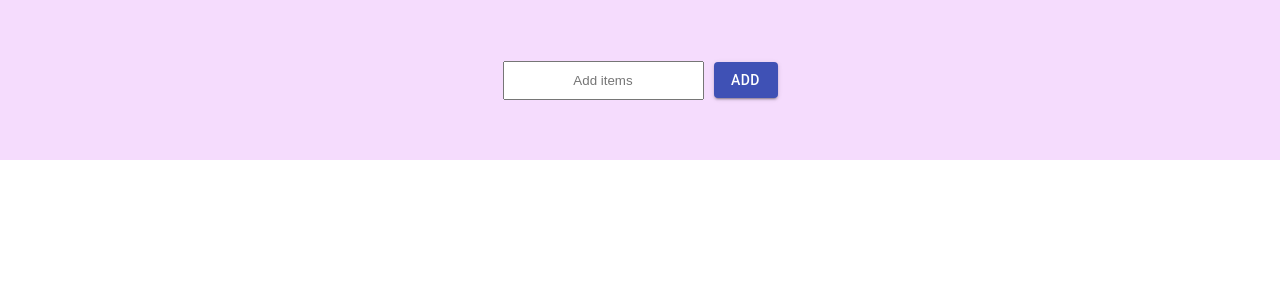
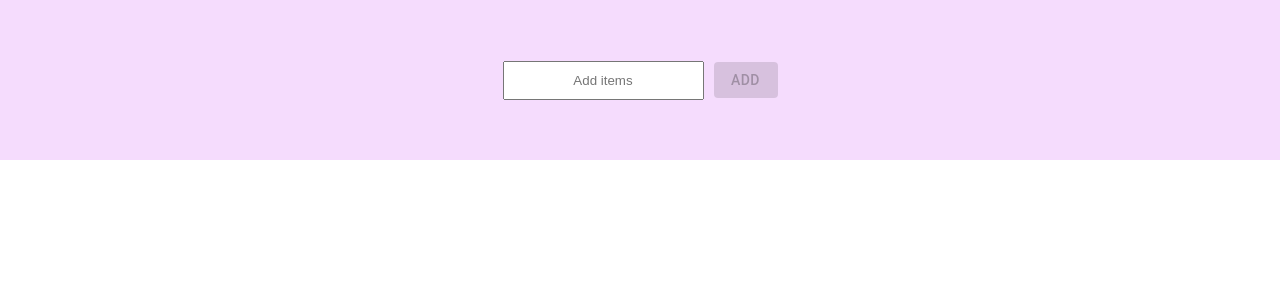
Before and after one commit to girishsontakke/React-To-Do-List, a React (Create React App) app: page / in a window 1280 px wide. Shown: the top 300 px of the page. Built offline with nearby package versions, Linux system fonts and the light colour scheme.

Commit message:
disable button when there is nothing in inputField

```diff
--- a/src/component/Button/button.component.jsx
+++ b/src/component/Button/button.component.jsx
@@ -3,7 +3,12 @@ import React from "react";
 import Button from "@material-ui/core/Button";
 
 const CustomButton = ({ children, ...otherProps }) => (
-  <Button variant="contained" color="primary" {...otherProps}>
+  <Button
+    disabled={!otherProps.input}
+    variant="contained"
+    color="primary"
+    {...otherProps}
+  >
     {children}
   </Button>
 );
--- a/src/container/header/header.container.jsx
+++ b/src/container/header/header.container.jsx
@@ -8,7 +8,10 @@ const Header = ({ handleSubmit, ...otherProps }) => (
   <div className="header">
     <form className="form" onSubmit={handleSubmit}>
       <InputField type="text" id="to-do" {...otherProps} className="input" />
-      <CustomButton type="submit"> Add </CustomButton>
+      <CustomButton type="submit" input={otherProps.value}>
+        {" "}
+        Add{" "}
+      </CustomButton>
     </form>
   </div>
 );
```
